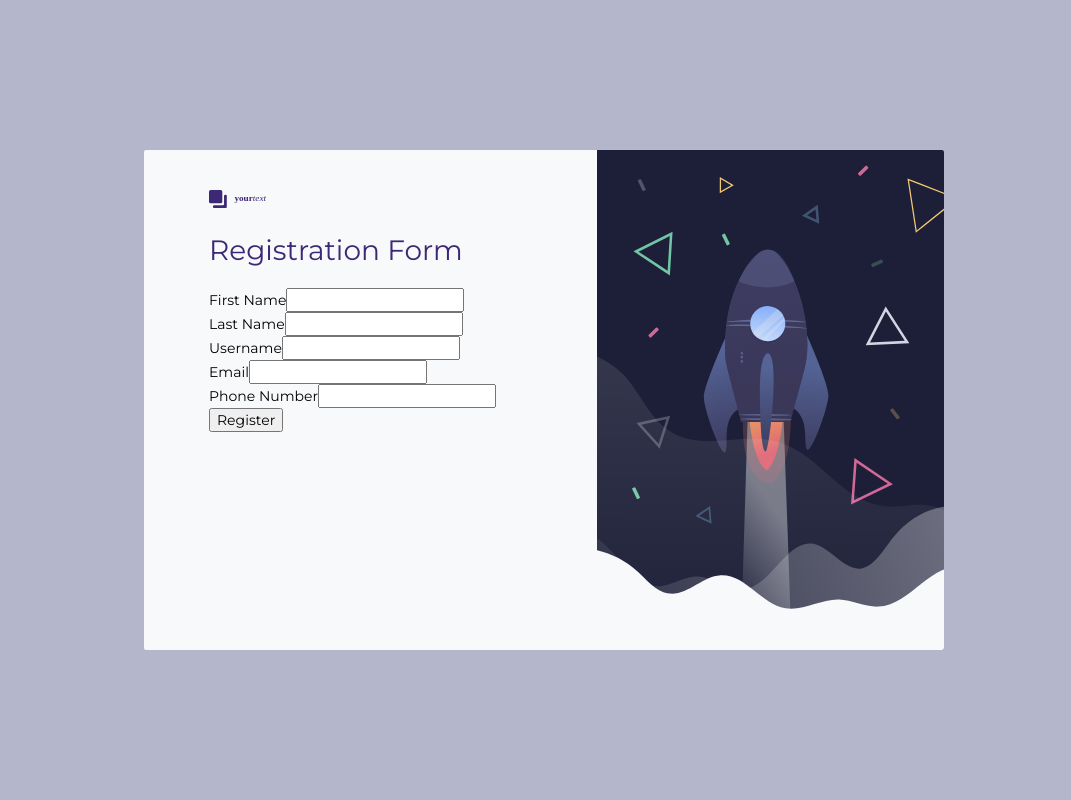
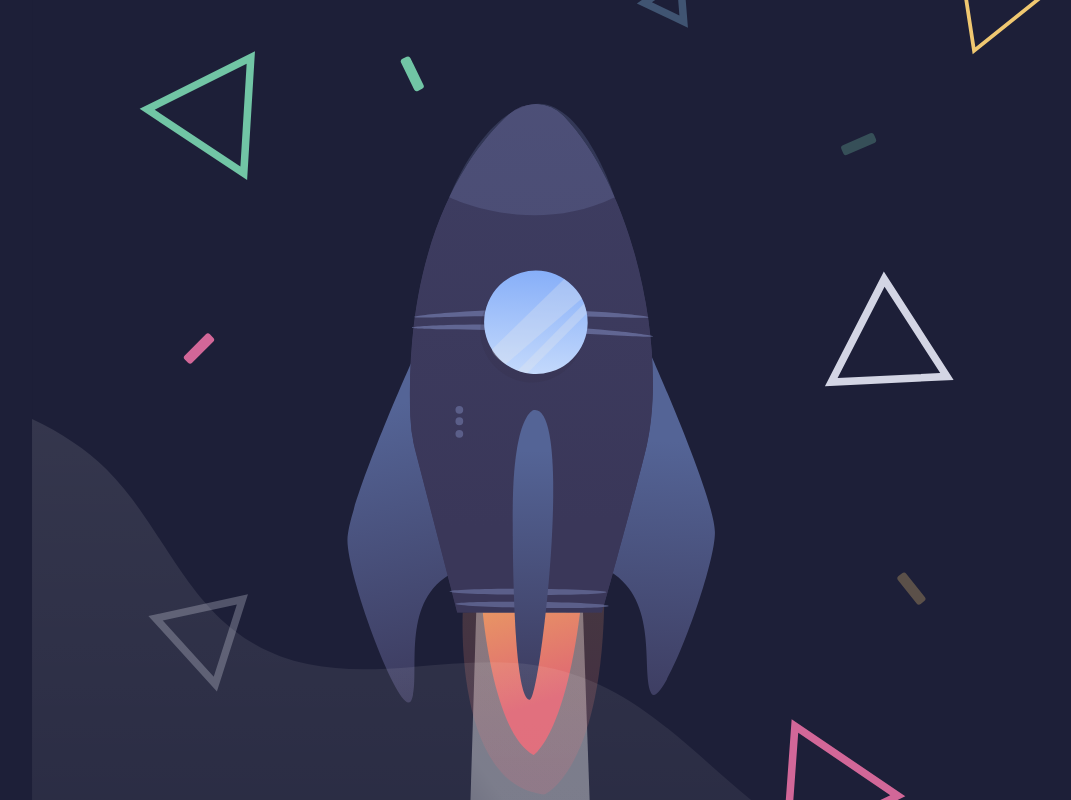
Before and after one commit to Mi-lex/firebase-redux-signup, a React app: page / in a window 1280 px wide. Shown: the whole page, without its empty margins (96-1167 px from the left). Built offline with nearby package versions, Linux system fonts and the light colour scheme.

Commit message:
finish styling sign up form components

```diff
--- /dev/null
+++ b/src/css/components/RegisterUserForm.module.css
@@ -0,0 +1,97 @@
+.title {
+	margin-top: 1.5rem;
+	margin-bottom: 2.5rem;
+	color: #3d2875;
+	font-size: 2rem;
+	font-weight: normal;
+}
+
+.container {
+	width: 55%;
+	padding: 40px 65px;
+}
+
+.icon {
+	width: auto;
+	height: 18px;
+}
+
+.submitBtn {
+	display: block;
+	padding: 1.2rem 3.5rem;
+	border: none;
+	border-radius: 20px;
+	color: white;
+	font-size: 0.8rem;
+	font-weight: bold;
+	background-image: linear-gradient(to top, #3a3759, #546496);
+	box-shadow: 7px 7px 15px rgba(31, 32, 38, 0.65);
+	margin-top: 10px;
+	margin-left: auto;
+	margin-right: auto;
+	transition: all 0.1s ease-in;
+}
+
+.submitBtn:focus,
+.submitBtn:hover {
+	outline: none;
+	transform: scale(1.05);
+}
+
+.img {
+	width: 100%;
+	border: none;
+	height: auto;
+}
+
+.imgContainer {
+	margin: 0;
+	padding: 0;
+	width: 45%;
+	height: 100%;
+	transition: all 1s linear;
+}
+
+@keyframes dissappear {
+	0% {
+		opacity: 1;
+		transform: rotateX(90deg);
+	}
+	50% {
+		opacity: 0.5;
+		transform: rotateX(0deg);
+	}
+	100% {
+		opacity: 0;
+		transform: rotateX(90deg);
+		visibility: hidden;
+	}
+}
+
+.success .container {
+	animation-duration: 2000ms;
+	animation-fill-mode: forwards;
+	animation-name: dissappear;
+}
+
+.success .imgContainer {
+	z-index: 100;
+	position: fixed;
+	bottom: 0;
+	right: 0;
+	width: 100%;
+	height: 100vh;
+	overflow: hidden;
+	vertical-align: middle;
+	background-color: #1D1F38;
+}
+
+.success .img {
+	position: absolute;
+	top: 50%;
+	left: 50%;
+	transform: translate(-50%, -40%);
+	display: block;
+	width: 80%;
+	margin: 0 auto;
+}
--- a/src/css/style.css
+++ b/src/css/style.css
@@ -54,3 +54,43 @@ img {
 
 	white-space: nowrap;
 }
+
+.flex {
+	display: flex;
+}
+
+.justify-content-between {
+	justify-content: space-between;
+}
+
+.page-container {
+	overflow: hidden;
+	width: 90%;
+	max-width: 850px;
+	height: 90vh;
+	max-height: 550px;
+	margin: 0 auto;
+	background-color: #f8f9fb;
+	border-radius: 2px;
+}
+
+.page-wrapper {
+	height: 100vh;
+	align-items: center;
+}
+
+@keyframes :global(desappear) {
+	0% {
+		opacity: 1;
+		transform: rotateX(90deg);
+	}
+	50% {
+		opacity: 0.5;
+		transform: rotateX(0deg);
+	}
+	100% {
+		opacity: 0;
+		transform: rotateX(90deg);
+		visibility: hidden;
+	}
+}
--- a/src/js/components/FormField.jsx
+++ b/src/js/components/FormField.jsx
@@ -1,13 +1,15 @@
 import React from 'react';
 import PropTypes from 'prop-types';
+import classes from './FormField.module.css';
 
-export default function FormField({ label, name, type, width, ...restProps }) {
+export default function FormField(props) {
+	const { label, name, type, width, ...restProps } = props;
 	return (
-		<div className="formField">
-			<label className={`fieldLabel ${width}`} htmlFor={name}>
+		<div className={`${classes.container} ${classes[width]}`}>
+			<label className={classes.label} htmlFor={name}>
 				{label}
 			</label>
-			<input className="fieldInput" id={name} type={type} {...restProps} />
+			<input className={classes.input} id={name} type={type} {...restProps} />
 		</div>
 	);
 }
--- /dev/null
+++ b/src/js/components/FormField.module.css
@@ -0,0 +1,34 @@
+.container {
+	margin-bottom: 1.5rem;
+}
+
+.half {
+	width: 45%;
+}
+
+.fullwidth {
+	width: 100%;
+}
+
+.label {
+	font-size: 0.8rem;
+	color: #666666;
+}
+
+.input {
+    width: 100%;
+    padding-top: 10px;
+    padding-bottom: 10px;
+    padding-left: 0;
+    padding-right: 5px;
+	border: none;
+	border-bottom: 1px solid #80a5b4;
+	background-color: transparent;
+    font-size: 0.8rem;
+    font-weight: bold;
+}
+
+.input:focus {
+    border-bottom-color: #3a3759;
+	outline: none;
+}
--- a/src/js/components/RegisterUserForm.jsx
+++ b/src/js/components/RegisterUserForm.jsx
@@ -1,29 +1,17 @@
 import React from 'react';
 import yourTextIcon from '../../img/yourtext.svg';
 import FormField from './FormField';
-
-const titleStyles = {
-	marginTop: '1.5rem',
-	marginBottom: '1.5rem',
-	fontSize: '2rem',
-	fontWeight: 'normal',
-	color: '#3D2875',
-};
-
-const formContainerStyles = {
-	padding: '40px 65px',
-};
-
-const iconStyles = {
-	width: 'auto',
-	height: '18px',
-};
+import classes from '../../css/components/RegisterUserForm.module.css';
+import rocketIcon from '../../img/rocket.svg';
 
 export default function RegisterForm() {
+	const success = true;
+
 	return (
-		<div className="formContainer" style={formContainerStyles}>
-			<img src={yourTextIcon} alt="your text" style={iconStyles} />
-			<h2 style={titleStyles}>Registration Form</h2>
+		<div className={`flex justify-content-between ${success ? classes.success : ''}`}>
+			<div className={classes.container}>
+				<img className={classes.icon} src={yourTextIcon} alt="your text" />
+				<h2 className={classes.title}>Registration Form</h2>
 				<form action="POST">
 					<div className="flex justify-content-between">
 						<FormField name="name" label="First Name" width="half" />
@@ -33,8 +21,12 @@ export default function RegisterForm() {
 					<FormField name="email" label="Email" type="email" />
 					<FormField name="number" label="Phone Number" type="tel" />
 
-				<input type="submit" value="Register" />
+					<input className={classes.submitBtn} type="submit" value="Register" />
 				</form>
+			</div>
+			<figure className={classes.imgContainer}>
+				<img src={rocketIcon} alt="rocket" className={classes.img} />
+			</figure>
 		</div>
 	);
 }
--- a/src/js/containers/App.jsx
+++ b/src/js/containers/App.jsx
@@ -1,42 +1,11 @@
 import React from 'react';
 import RegisterUserForm from '../components/RegisterUserForm';
-import rocketIcon from '../../img/rocket.svg';
-
-const wrapperStyles = {
-	display: 'flex',
-	height: '100vh',
-	alignItems: 'center',
-};
-
-const containerStyles = {
-	display: 'flex',
-	justifyContent: 'space-between',
-	width: '90%',
-	maxWidth: '800px',
-	height: '80vh',
-	maxHeight: '500px',
-	margin: '0 auto',
-	backgroundColor: '#F8F9FB',
-	borderRadius: '2px',
-	overflow: 'hidden',
-};
-
-const rocketIconStyles = {
-	height: '100%',
-	width: 'auto',
-};
 
 export default function App() {
 	return (
-		<div className="wrapper" style={wrapperStyles}>
-			<div className="container" style={containerStyles}>
+		<div className="page-wrapper flex">
+			<div className="page-container">
 				<RegisterUserForm />
-				<img
-					src={rocketIcon}
-					alt="rocket"
-					className="rocket"
-					style={rocketIconStyles}
-				/>
 			</div>
 		</div>
 	);
```
Lines whose indentation alone changed are shown as unchanged.
